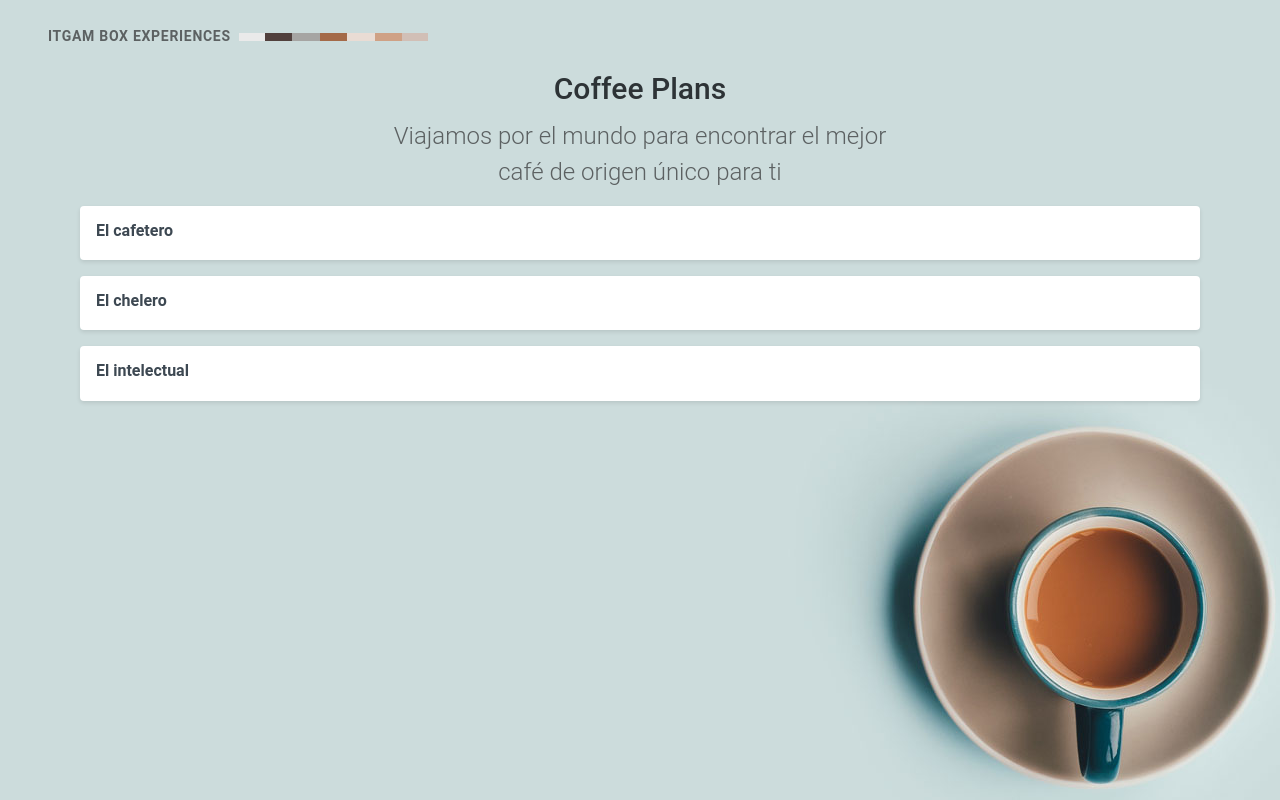
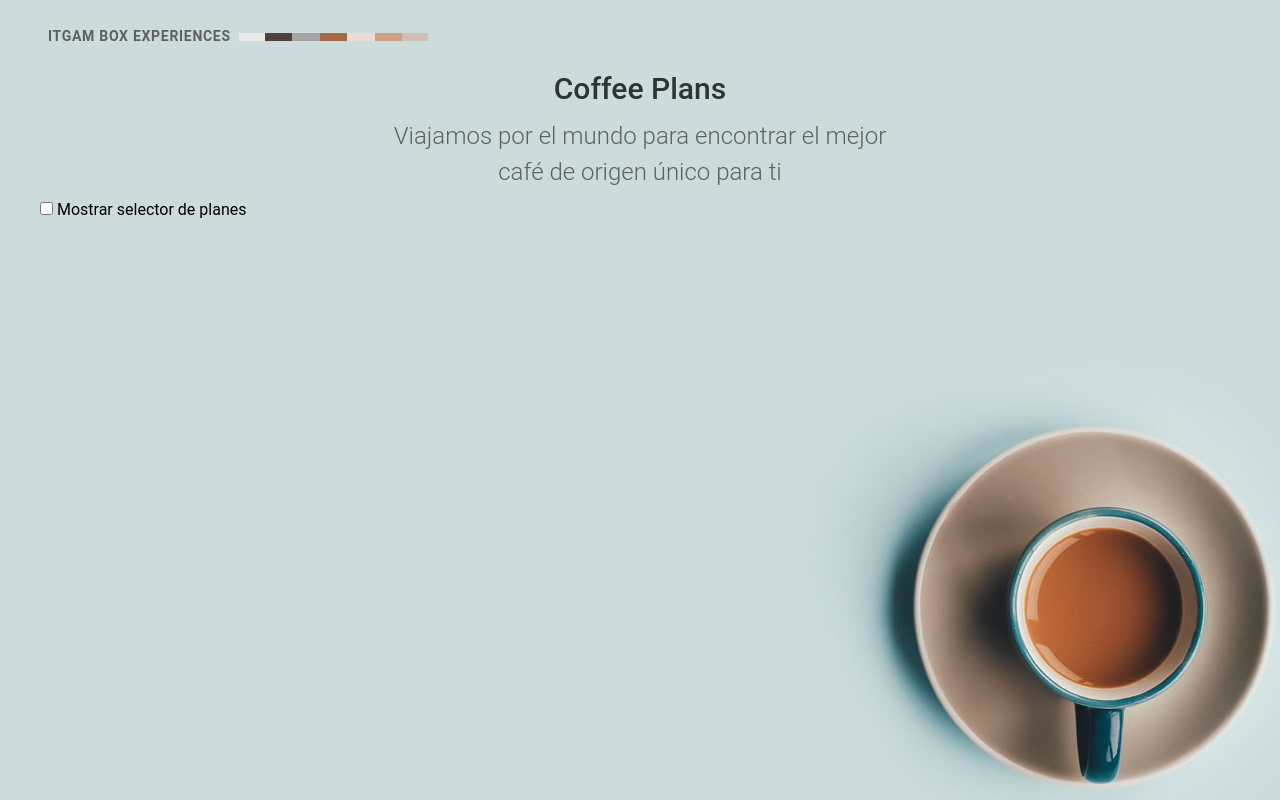
Before and after one commit to MarianaAleman211130185/DADM-2024B, a Vue app: page / in a window 1280 px wide. Built offline with nearby package versions, Linux system fonts and the light colour scheme.

Commit message:
⭐S03S06 Hooks

```diff
--- a/src/App.vue
+++ b/src/App.vue
@@ -1,5 +1,7 @@
 <script setup>
 import PlanPicker from './components/PlanPicker.vue';
+import { ref } from 'vue';
+const showPlans = ref(false);
 </script>
 <template>
   <header>
@@ -13,7 +15,11 @@ import PlanPicker from './components/PlanPicker.vue';
     <h2 class="subtitle">
       Viajamos por el mundo para encontrar el mejor café de origen único para ti
     </h2>
-    <PlanPicker></PlanPicker>
+    <label>
+      <input type="checkbox" v-model="showPlans">
+      Mostrar selector de planes
+    </label>
+    <PlanPicker v-if="showPlans"/>
 <!-- TODO  -->
     </div>
 </template>
--- a/src/components/PlanPicker.vue
+++ b/src/components/PlanPicker.vue
@@ -1,6 +1,6 @@
 <script setup>
 import PlanPickerItem from './PlanPickerItem.vue';
-import { onMounted, ref } from 'vue';
+import { onMounted, ref , onUnmounted} from 'vue';
 //Creando una referencia reactiva para almacenar el plan seleccionado
 const selectedPlan = ref(null)
 const plans = ref(['El cafetero', 'El chelero', 'El intelectual'])
@@ -18,8 +18,13 @@ console.log("Termina de ejecutar el script setup 🎉")
 
 //Registrando el hook mounted
 onMounted(()=>{
-  console.log("El componente PlanPikcker se ha montado")
+  console.log("El componente PlanPikcker se ha montado 😉")
   console.log("plansWrapper.value")
+})
+
+//Registrando el hook unmounted
+onUnmounted(()=>{
+  console.log("El componente PlanPikcker se ha desmontado 😯")
 })
 </script>
 
```
